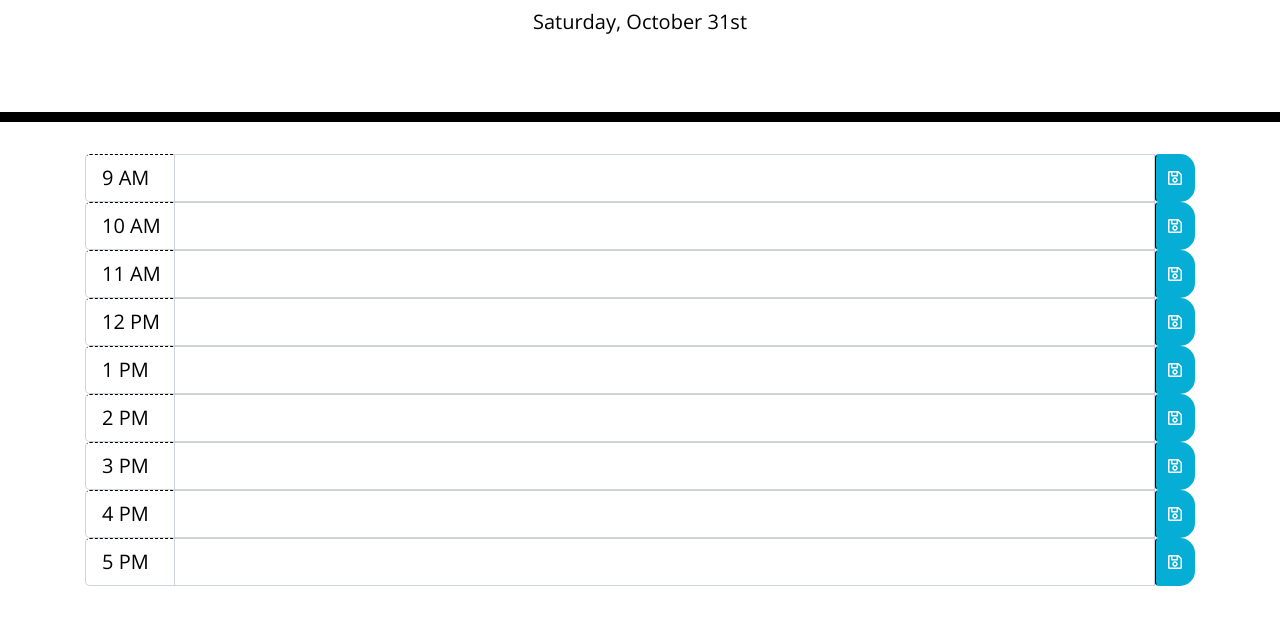
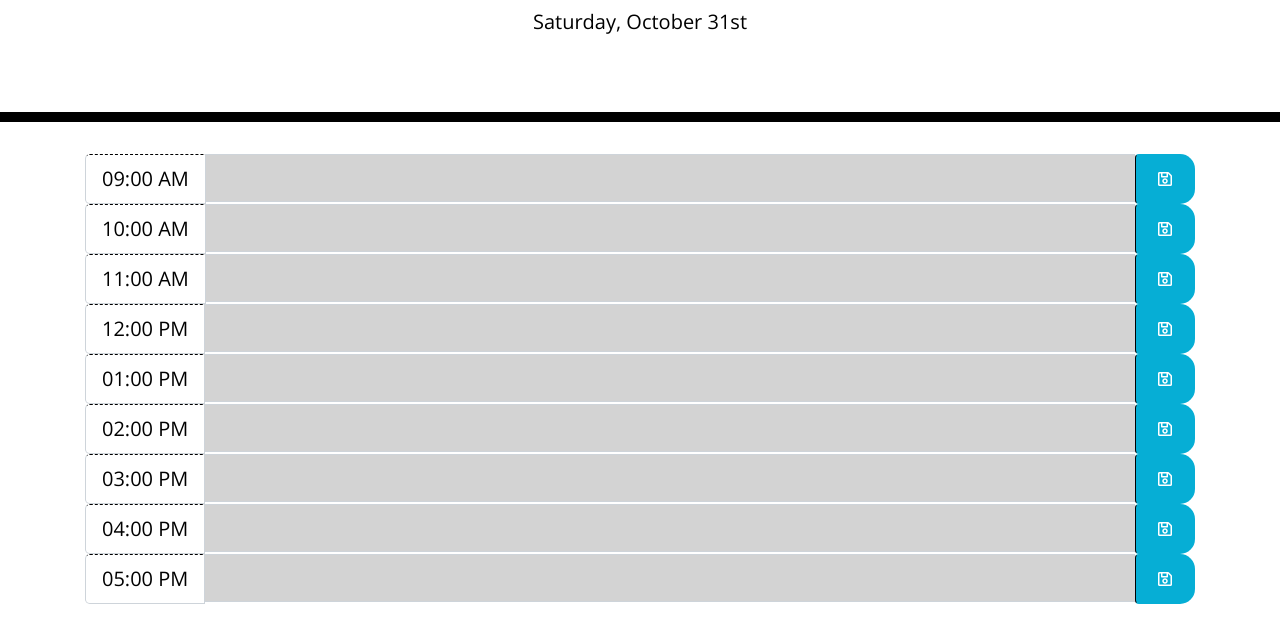
Before and after one commit to stacyo23/WorkDayScheduler, a plain HTML site: page index.html in a window 1280 px wide. Shown: the part 182-824 px from the top of the page. Before the commit the page ends 800 px from the top, so only its background shows below. Drawn offline with nearby package versions, Linux system fonts and the light colour scheme.

Commit message:
moved script and CSS to assets folder, created README

```diff
--- /dev/null
+++ b/assets/script.js
@@ -0,0 +1,166 @@
+$(document).ready(function() {
+
+    moment(Date);
+    $("#currentDay").text(moment().format('dddd, MMMM Do'));
+
+    var currentTime = moment();
+    currentTime = currentTime.startOf("hour");
+    var beforeTime = moment().startOf('day').add(9, "hours");
+
+    var time1 = beforeTime.add(0, "h");
+    time1 = time1.format('hh:mm A');
+    $(".block1").text(time1);
+
+    var time2 = beforeTime.add(1, "h");
+    time2 = time2.format('hh:mm A');
+    $(".block2").text(time2);
+
+    var time3 = beforeTime.add(1, "h");
+    time3 = time3.format('hh:mm A');
+    $(".block3").text(time3);
+
+    var time4 = beforeTime.add(1, "h");
+    time4 = time4.format('hh:mm A');
+    $(".block4").text(time4);
+
+    var time5 = beforeTime.add(1, "h");
+    time5 = time5.format('hh:mm A');
+    $(".block5").text(time5);
+
+    var time6 = beforeTime.add(1, "h");
+    time6 = time6.format('hh:mm A');
+    $(".block6").text(time6);
+
+    var time7 = beforeTime.add(1, "h");
+    time7 = time7.format('hh:mm A');
+    $(".block7").text(time7);
+
+    var time8 = beforeTime.add(1, "h");
+    time8 = time8.format('hh:mm A');
+    $(".block8").text(time8);
+
+    var time9 = beforeTime.add(1, "h");
+    time9 = time9.format('hh:mm A');
+    $(".block9").text(time9);
+
+
+
+    function testTime() {
+        time1 = moment().startOf('day').add(9, "hours");
+        currentTime = currentTime.startOf("hour");
+        if (currentTime.isAfter(time1)) {
+            $(".form9").addClass("past");
+        }
+        else if (currentTime.isBefore(time1)) {
+            $(".form9").addClass("future");
+        }
+        else if (currentTime.isSame(time1)) {
+            $(".form9").addClass("present");
+        };
+
+        time2 = moment().startOf('day').add(10, "hours");
+        if (currentTime.isAfter(time2)) {
+            $(".form10").addClass("past");
+        }
+        else if (currentTime.isBefore(time2)) {
+            $(".form10").addClass("future");
+        }
+        else if (currentTime.isSame(time2)) {
+            $(".form10").addClass("present");
+        };
+
+        time3 = moment().startOf('day').add(11, "hours");
+        if (currentTime.isAfter(time3)) {
+            $(".form11").addClass("past");
+        }
+        else if (currentTime.isBefore(time3)) {
+            $(".form11").addClass("future");
+        }
+        else if (currentTime.isSame(time3)) {
+            $(".form11").addClass("present");
+        };
+
+        time4 = moment().startOf('day').add(12, "hours");
+        if (currentTime.isAfter(time4)) {
+            $(".form12").addClass("past");
+        }
+        else if (currentTime.isBefore(time4)) {
+            $(".form12").addClass("future");
+        }
+        else if (currentTime.isSame(time4)) {
+            $(".form12").addClass("present");
+        };
+
+        time5 = moment().startOf('day').add(13, "hours");
+        if (currentTime.isAfter(time5)) {
+            $(".form1").addClass("past");
+        }
+        else if (currentTime.isBefore(time5)) {
+            $(".form1").addClass("future");
+        }
+        else if (currentTime.isSame(time5)) {
+            $(".form1").addClass("present");
+        };
+
+        time6 = moment().startOf('day').add(14, "hours");
+        if (currentTime.isAfter(time6)) {
+            $(".form2").addClass("past");
+        }
+        else if (currentTime.isBefore(time6)) {
+            $(".form2").addClass("future");
+        }
+        else if (currentTime.isSame(time6)) {
+            $(".form2").addClass("present");
+        };
+
+        time7 = moment().startOf('day').add(15, "hours");
+        if (currentTime.isAfter(time7)) {
+            $(".form3").addClass("past");
+        }
+        else if (currentTime.isBefore(time7)) {
+            $(".form3").addClass("future");
+        }
+        else if (currentTime.isSame(time7)) {
+            $(".form3").addClass("present");
+        };
+
+        time8 = moment().startOf('day').add(16, "hours");
+        if (currentTime.isAfter(time8)) {
+            $(".form4").addClass("past");
+        }
+        else if (currentTime.isBefore(time8)) {
+            $(".form4").addClass("future");
+        }
+        else if (currentTime.isSame(time8)) {
+            $(".form4").addClass("present");
+        };
+
+        time9 = moment().startOf('day').add(17, "hours");
+        if (currentTime.isAfter(time9)) {
+            $(".form5").addClass("past");
+        }
+        else if (currentTime.isBefore(time9)) {
+            $(".form5").addClass("future");
+        }
+        else if (currentTime.isSame(time9)) {
+            $(".form5").addClass("present");
+        };
+    }
+    testTime();
+
+    var x = [9, 10, 11, 12, 1, 2, 3, 4, 5];
+
+    for (var i = 0; i < x.length; i++) {
+        var dataHour = localStorage.getItem(x[i]);
+        $(".form" + x[i]).val(dataHour);
+    }
+
+    $(".saveBtn").click(function () {
+        event.preventDefault();
+        var formValue = $(this).siblings(".form-control").val();
+        var listItem = $(this).parent().data("hour");
+
+        localStorage.setItem(listItem, formValue);
+    });
+
+    });
--- a/style.css
+++ b/assets/style.css
@@ -25,24 +25,16 @@ textarea{
   white-space: pre-wrap;
 }
 
-.time-block{
-  text-align: center;
-  border-radius: 15px;
-  padding-left: 15px;
-}
-
 .row {
   white-space: pre-wrap;
   height: 80px;
-  border-top: 1px solid white;;
+  border-top: 1px solid white;
 }
 
 .hour {
   background-color: #ffffff;
   color: #000000;
   border-top: 1px dashed #000000;
-  text-align: left;
-  width: 90px;
 }
 
 .past {
@@ -72,3 +64,12 @@ textarea{
   font-size: 20px;
   transition: all .3s ease-in-out;
 }
+
+.fa-save {
+    padding: 10px;
+
+}
+
+.container {
+  margin-bottom: 10%;
+}
--- a/index.html
+++ b/index.html
@@ -18,7 +18,7 @@
       href="https://fonts.googleapis.com/css?family=Open+Sans&display=swap"
       rel="stylesheet"
     />
-    <link rel="stylesheet" href="style.css" />
+    <link rel="stylesheet" href="assets/style.css" />
     <title>Work Day Scheduler</title>
   </head>
 
@@ -103,7 +103,7 @@
 
     <script src="https://code.jquery.com/jquery-3.4.1.min.js"></script>
     <script src="https://cdnjs.cloudflare.com/ajax/libs/moment.js/2.24.0/moment.min.js"></script>
-    <script src="script.js"></script>
+    <script src="assets/script.js"></script>
 
 
   </body>
--- a/script.js
+++ /dev/null
@@ -1,85 +0,0 @@
-$(document).ready(function() {
-
-// appends current date to header
-var day = moment().format("dddd, MMMM Do");
-$("#currentDay").append(day);
-
-
-
-//gives current time in hour+AM/PM format
-var currTime = moment().format("h A");
-
-var startTime = moment().startOf("day").add(9, "hours");
-
-//get first hour
-var time1 =startTime.add(0, "h");
-time1=time1.format("h A ");
-$(".block1").text(time1);
-//get 2nd hour - error on the line
-var time2=startTime.add(1, "hour");
-time2=time2.format("h A");
-$(".block2").text(time2);
-
-var time3=startTime.add(1, "hour");
-time3=time3.format("h A");
-$(".block3").text(time3);
-
-var time4=startTime.add(1, "hour");
-time4=time4.format("h A");
-$(".block4").text(time4);
-
-var time5=startTime.add(1, "hour");
-time5=time5.format("h A");
-$(".block5").text(time5);
-
-var time6=startTime.add(1, "hour");
-time6=time6.format("h A");
-$(".block6").text(time6);
-
-var time7=startTime.add(1, "hour");
-time7=time7.format("h A");
-$(".block7").text(time7);
-
-var time8=startTime.add(1, "hour");
-time8=time8.format("h A");
-$(".block8").text(time8);
-
-var time9=startTime.add(1, "hour");
-time9=time9.format("h A");
-$(".block9").text(time9);
-
-
-function compareTime() {
-
-console.log(currTime);
-time1 = moment().startOf("day").startOf("hour").add(9, "hours");
-console.log(time1);
-
-if (currTime.isBefore(time1)){
-    $(".form9").addClass("future")
-} else if (currTime.isSame(time1)) {
-    $(".form9").addClass("present")
-} else if (currTime.isAfter(time1)) {
-    $(".form9").addClass("past")
-};
-
-
-
-// JSON.parse(localStorage.getItem(hourofDay, textInput));
-
-
-}
-compareTime();
-
-$(".saveBtn").on("click", function(event) {
-    event.preventDefault();
-
-    var textInput = $(this).siblings(".form-control").val().trim();
-    var hourofDay= $(this).parent().data("hour");
-
-    JSON.stringify(localStorage.setItem(hourofDay, textInput));
-
-
-
-});
-});
```
Also changed, not shown: 2 other files.
